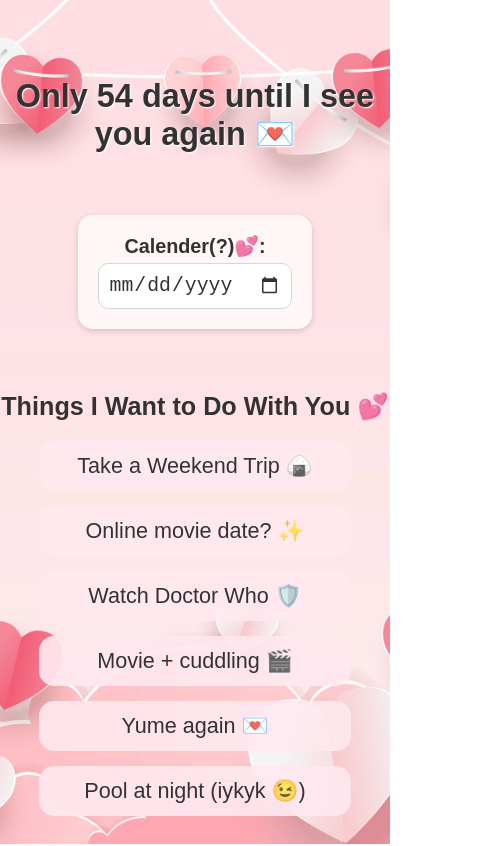
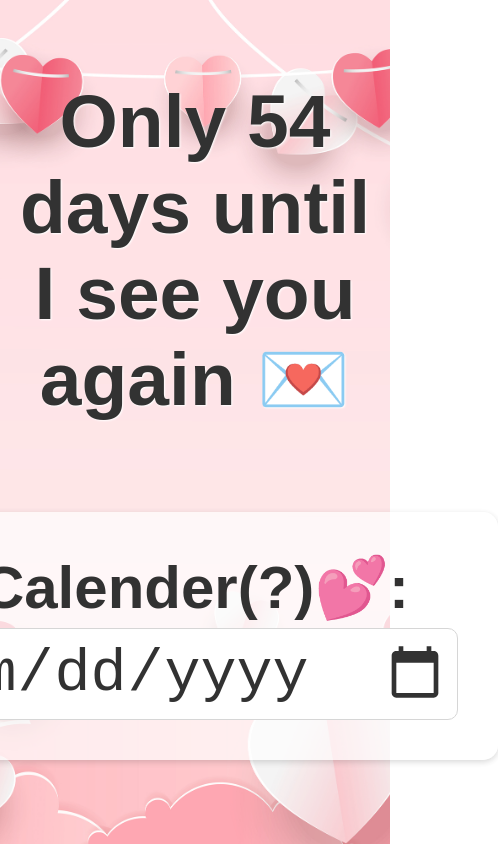
Before and after one commit to piaa123/First, a plain HTML site: page index.html in a window 390 px wide. Shown: the top 846 px of the page, 498 px wide, since content can reach past the window. Drawn offline with Linux system fonts and the light colour scheme.

Commit message:
Update style.css

```diff
--- a/style.css
+++ b/style.css
@@ -101,35 +101,35 @@ body, html {
   font-style: italic;
 }
 
-@media (max-width: 768px) {
+@media (max-width: 1000px) {
   body, html {
-    font-size: 18px; /* base size up from 16px */
+    font-size: 30px; /* base size up from 16px */
   }
 
   h1 {
-    font-size: 1.8em;
+    font-size: 2.5em;
     padding: 0 10px;
   }
 
   h2 {
-    font-size: 1.4em;
+    font-size: 2em;
   }
 
   .calendar {
-    padding: 20px;
+    padding: 40px;
   }
 
   .calendar label {
-    font-size: 1.1em;
+    font-size: 2em;
   }
 
   .calendar input[type="date"] {
-    font-size: 1.1em;
+    font-size: 2em;
     padding: 10px;
   }
 
   #ideaList li {
-    font-size: 1.2em;
+    font-size: 2em;
     padding: 12px 18px;
     width: 80%;
   }
```
